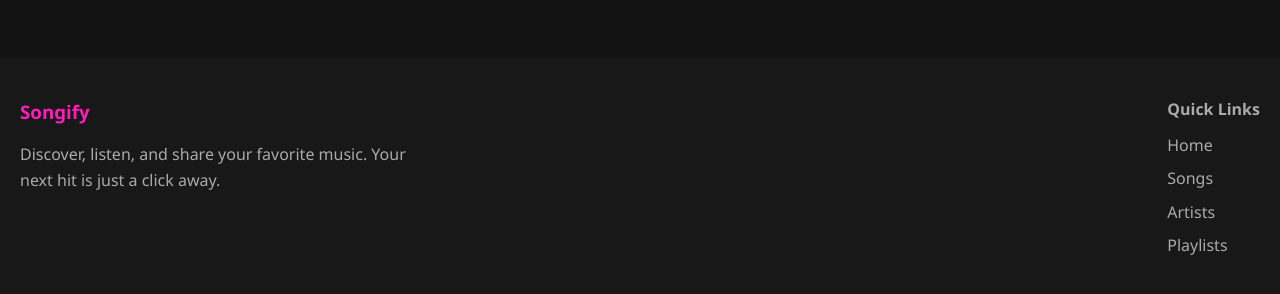
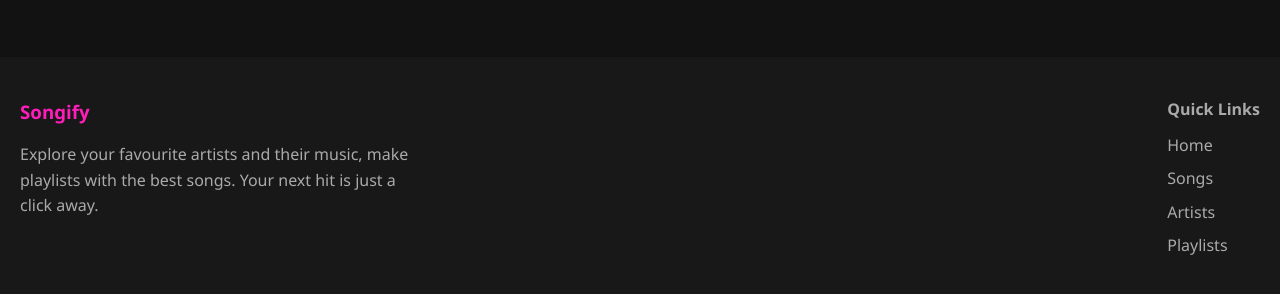
Before and after one commit to mesoma135/Song-Library, a plain HTML site: page Index.html in a window 1280 px wide. Shown: the part 670-964 px from the top of the page. Drawn offline with Linux system fonts and the light colour scheme.

Commit message:
Update footer description in Index.html

```diff
--- a/Index.html
+++ b/Index.html
@@ -62,7 +62,7 @@
     <div class="footer-content">
         <div class="footer-left">
             <h3>Songify</h3>
-            <p>Discover, listen, and share your favorite music. Your next hit is just a click away.</p>
+            <p>Explore your favourite artists and their music, make playlists with the best songs. Your next hit is just a click away.</p>
         </div>
         <div class="footer-right">
             <h4>Quick Links</h4>
```
